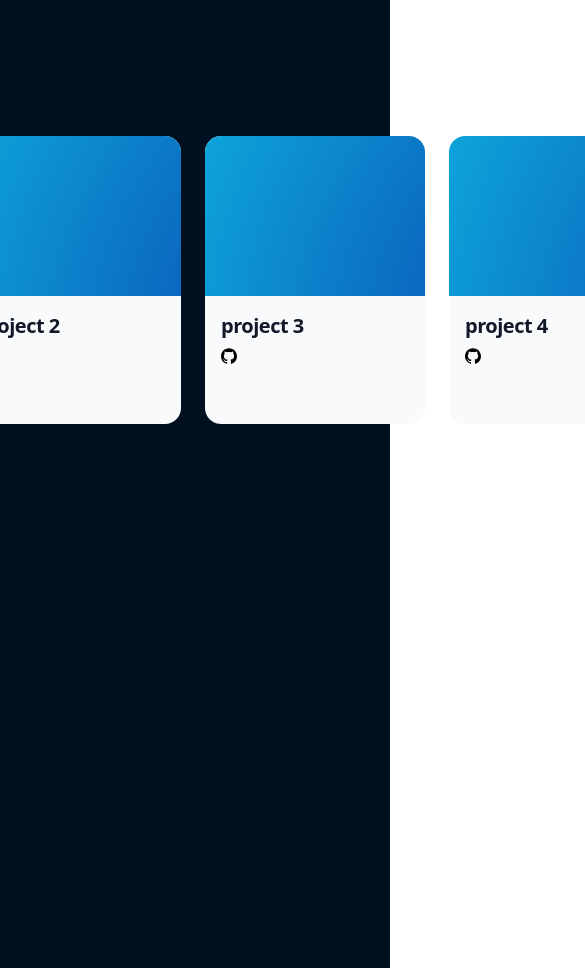
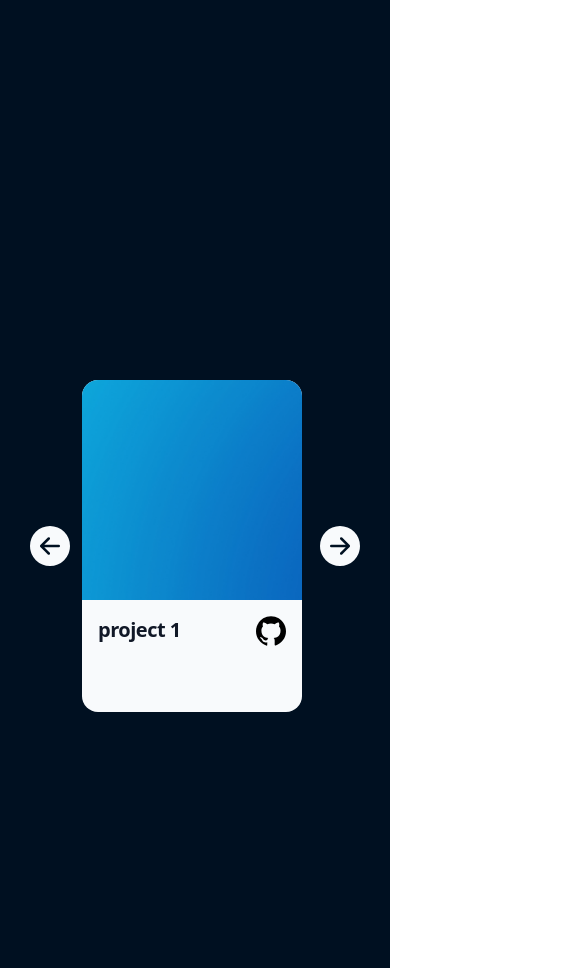
Before and after one commit to Tassio-Med/my-portfolio, a React (Create React App) app: page / in a window 390 px wide. Shown: the part 720-1688 px from the top of the page, 585 px wide, since content can reach past the window. Built offline with nearby package versions, Linux system fonts and the light colour scheme; the HTML template or start-up script is replaced by a standard one.

Commit message:
feat: responsividade do Carousel pronta

```diff
--- a/src/Components/Carousel.jsx
+++ b/src/Components/Carousel.jsx
@@ -17,29 +17,30 @@ function Carousel() {
   };
 
   return (
-    <div className="w-full h-screen bg-[#001021] flex flex-col justify-between items-center" id="carousel">
+    <div className='flex h-screen justify-center items-center'>
+      <div className="w-full h-screen bg-[#001021] flex flex-col justify-center items-center" id="carousel">
         <div className='relative flex items-center'>
           <BsFillArrowLeftCircleFill className='text-slate-50 cursor-pointer hover:text-slate-300 hover:scale-110 ease-in-out duration-300' onClick={slideLeft} size={40} />
           <div
             id='slider'
-          className='w-[980px] h-full overflow-x-scroll scroll whitespace-nowrap scroll-smooth scrollbar-hide'
+            className='w-[250px] h-full overflow-x-scroll scroll whitespace-nowrap scroll-smooth scrollbar-hide md:w-[1100px]'
           >
             {projectsData.map((item) => (
-            <div className='w-[220px] h-72 bg-slate-50 rounded-2xl inline-block m-3 cursor-pointer hover:scale-105 ease-in-out duration-300'>
-              <img className='object-cover w-full rounded-t-2xl h-40' src={item.img} alt={item.title}/>
-              <div class="flex flex-col h-28 p-4 leading-normal">
+              <div className='w-[220px] h-[40] bg-slate-50 rounded-2xl inline-block m-3 cursor-pointer hover:scale-105 ease-in-out duration-300 md:w-[339px] md:h-[390px]'>
+                <img key={item.id}className='object-cover w-full rounded-t-2xl h-[57%]' src={item.img} alt={item.title}/>
+                <div class="flex justify-between h-28 p-4 leading-normal">
                   <h5 class="mb-2 text-xl font-bold tracking-tight text-gray-900">{item.title}</h5>
-                <div className="flex flex-end">
-                  <SiGithub className="github-btn"/>
+                  <div className="hover:scale-105 ease-in-out duration-300">
+                    <SiGithub className="text-3xl"/>
                   </div>
                 </div>
-
               </div>
             ))}
           </div>
           <BsFillArrowRightCircleFill className='text-slate-50 cursor-pointer hover:text-slate-300 hover:scale-110 ease-in-out duration-300' onClick={slideRight} size={40} />
         </div>
       </div>
+    </div>
   );
 }
 
```
Lines whose indentation alone changed are shown as unchanged.
